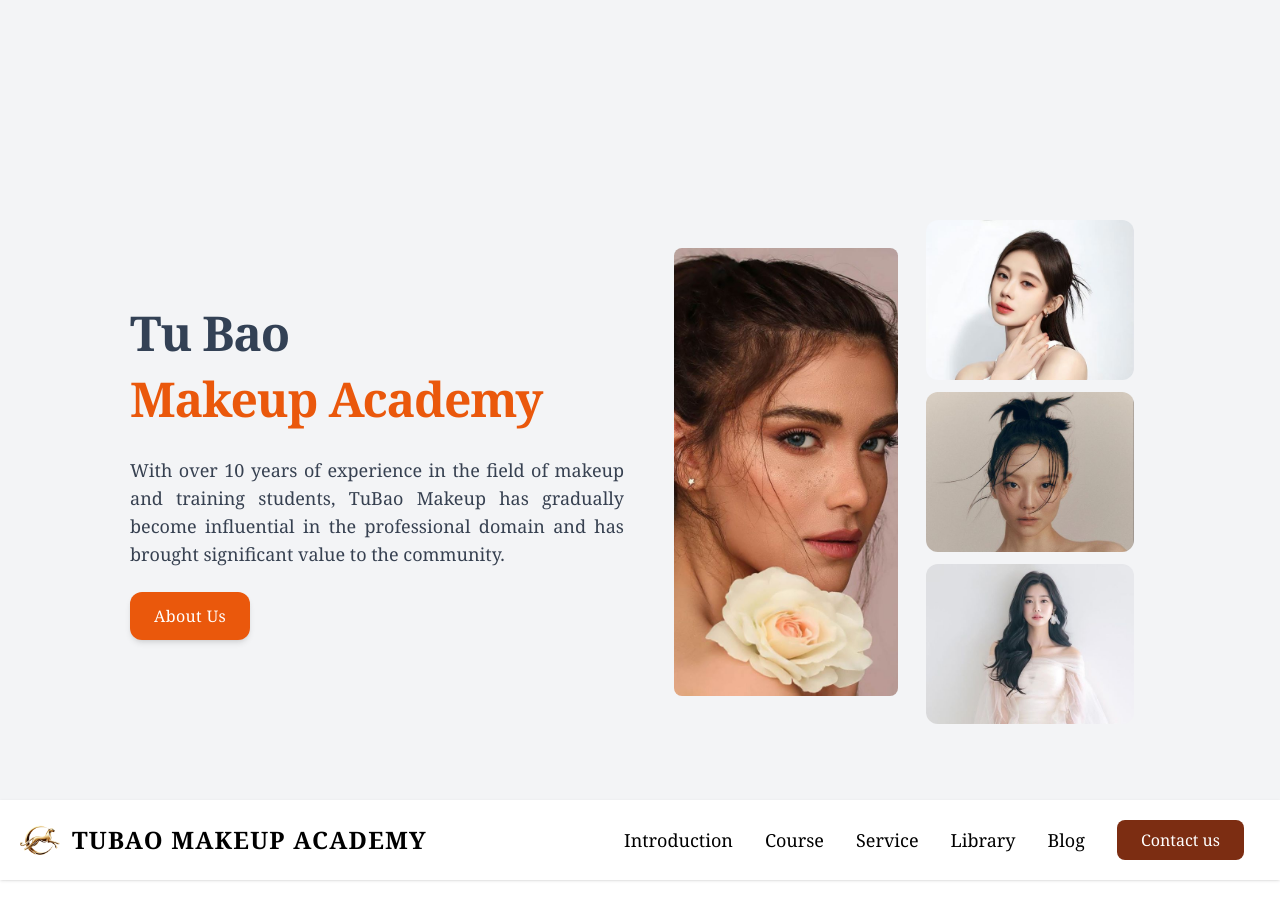
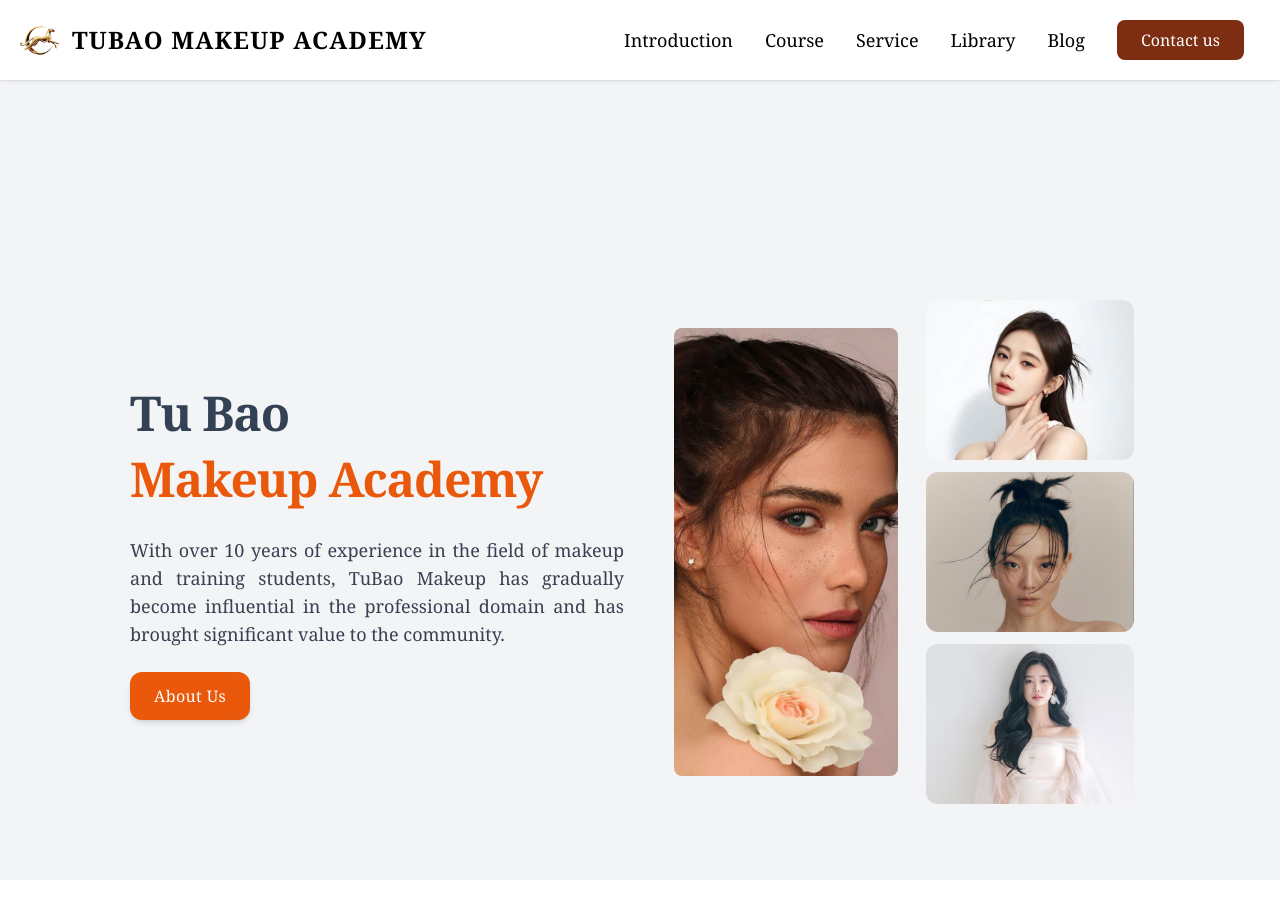
Before and after one commit to huyhoang2564/Final_Web_G9_2, a website built with Vite: page index.html in a window 1280 px wide. Shown: the top 918 px of the page. Built offline with nearby package versions, Linux system fonts and the light colour scheme; files whose address does not match are found by name.

Commit message:
Fix thu tu cua homepage, sua lai tat ca phan head cua tat ca cac trang

```diff
--- a/index.html
+++ b/index.html
@@ -3,60 +3,21 @@
 <head>
     <meta charset="UTF-8">
     <meta name="viewport" content="width=device-width, initial-scale=1.0">
-    <link rel="apple-touch-icon" sizes="180x180" href="/apple-touch-icon.png">
+    <link rel="apple-touch-icon" sizes="180x180" href="src/image/logo/apple-touch-icon.png">
     <link rel="icon" type="image/png" sizes="32x32" href="src/image/logo/favicon-32x32.png">
     <link rel="icon" type="image/png" sizes="16x16" href="src/image/logo/favicon-16x16.png">
     <link rel="manifest" href="/site.webmanifest">
+    <script src="https://cdn.tailwindcss.com"></script>
+    <script type="module" src="https://unpkg.com/ionicons@7.1.0/dist/ionicons/ionicons.esm.js"></script>
+    <script nomodule src="https://unpkg.com/ionicons@7.1.0/dist/ionicons/ionicons.js"></script>
+    <link href="https://fonts.googleapis.com/css2?family=Source+Sans+Pro:ital,wght@0,300;0,400;0,600;0,900&display=swap" rel="stylesheet" />
+    <link href="https://cdn.jsdelivr.net/npm/tailwindcss@2.2.19/dist/tailwind.min.css" rel="stylesheet">
     <title>Tu Bao Makeup Academy</title>
 
 </head>
 <body>
 
-    <!--Header - Homepage-->
-    <div class="bg-gray-100">
-        <div class="flex min-h-screen w-screen">
-            <div class="relative my-auto mx-auto flex flex-col px-8 sm:max-w-xl md:max-w-screen-xl md:flex-row">
-                <!-- Left Column -->
-                <div class="my-auto mx-auto w-full max-w-xl md:mt-56 lg:max-w-screen-xl md:mr-8">
-                    <div class="mb-16 lg:mb-0 lg:max-w-lg">
-                        <div class="mb-6 max-w-xl">
-                            <h2 class="mb-6 max-w-lg text-4xl font-bold tracking-tight text-slate-700 sm:text-5xl sm:leading-snug">
-                                Tu Bao <br />
-                                <span class="inline-block font-bold text-orange-600">Makeup Academy</span>
-                            </h2>
-                            <p class="text-base text-justify text-gray-700 md:text-lg">With over 10 years of experience in the field of makeup and training students, TuBao Makeup has gradually become influential in the professional domain and has brought significant value to the community.</p>
-                        </div>
-                        <div class="flex items-center">
-                            <a href="/" class="mr-6 inline-flex h-12 items-center justify-center rounded-xl bg-orange-600 px-6 font-medium tracking-wide text-white shadow-md outline-none transition duration-200 hover:bg-orange-400 focus:ring hover-scale transition-bg hover-bg-orange"> About Us </a>
-                        </div>
-                    </div>
-                </div>
-                <!-- Left Column -->
 
-                <!-- Right Column -->
-                <div class="flex h-full w-full space-x-3 overflow-hidden md:justify-end">
-                    <!-- Col 2 -->
-                    <div class="hidden w-56 items-center space-y-3 md:mt-36 lg:flex">
-                        <div class="overflow-hidden rounded-lg transition-transform hover-scale">
-                            <img class="h-full w-full object-contain" src="src/image/homepage/headerhome1.jpg" alt="" />
-                        </div>
-                    </div>
-                    <div class="my-auto flex space-x-3 rounded-xl md:mt-36 md:w-60 md:flex-col md:space-y-3 md:space-x-0 md:px-4">
-                        <div class="h-40 overflow-hidden rounded-xl transition-transform hover-scale hover-opacity">
-                            <img class="bg-center mx-auto object-contain object-bottom" src="src/image/homepage/headerhome2.jpg" alt="" />
-                        </div>
-                        <div class="h-40 overflow-hidden rounded-xl transition-transform hover-scale hover-opacity">
-                            <img class="mx-auto object-contain object-bottom" src="src/image/homepage/headerhome3.jpg" alt="" />
-                        </div>
-                        <div class="h-40 overflow-hidden rounded-xl transition-transform hover-scale hover-opacity">
-                            <img class="mx-auto object-contain object-bottom" src="src/image/homepage/headerhome4.jpg" alt="" />
-                        </div>
-                    </div>
-                </div>
-                <!-- Right Column -->
-            </div>
-        </div>
-    </div>
 
 
     <!-- Navbar -->
@@ -108,7 +69,53 @@
         </div>
     </div>
 
-  <!--Footer start from here-->
+    <!--Header - Homepage-->
+    <div class="bg-gray-100">
+        <div class="flex min-h-screen w-screen">
+            <div class="relative my-auto mx-auto flex flex-col px-8 sm:max-w-xl md:max-w-screen-xl md:flex-row">
+                <!-- Left Column -->
+                <div class="my-auto mx-auto w-full max-w-xl md:mt-56 lg:max-w-screen-xl md:mr-8">
+                    <div class="mb-16 lg:mb-0 lg:max-w-lg">
+                        <div class="mb-6 max-w-xl">
+                            <h2 class="mb-6 max-w-lg text-4xl font-bold tracking-tight text-slate-700 sm:text-5xl sm:leading-snug">
+                                Tu Bao <br />
+                                <span class="inline-block font-bold text-orange-600">Makeup Academy</span>
+                            </h2>
+                            <p class="text-base text-justify text-gray-700 md:text-lg">With over 10 years of experience in the field of makeup and training students, TuBao Makeup has gradually become influential in the professional domain and has brought significant value to the community.</p>
+                        </div>
+                        <div class="flex items-center">
+                            <a href="/" class="mr-6 inline-flex h-12 items-center justify-center rounded-xl bg-orange-600 px-6 font-medium tracking-wide text-white shadow-md outline-none transition duration-200 hover:bg-orange-400 focus:ring hover-scale transition-bg hover-bg-orange"> About Us </a>
+                        </div>
+                    </div>
+                </div>
+                <!-- Left Column -->
+
+                <!-- Right Column -->
+                <div class="flex h-full w-full space-x-3 overflow-hidden md:justify-end">
+                    <!-- Col 2 -->
+                    <div class="hidden w-56 items-center space-y-3 md:mt-36 lg:flex">
+                        <div class="overflow-hidden rounded-lg transition-transform hover-scale">
+                            <img class="h-full w-full object-contain" src="src/image/homepage/headerhome1.jpg" alt="" />
+                        </div>
+                    </div>
+                    <div class="my-auto flex space-x-3 rounded-xl md:mt-36 md:w-60 md:flex-col md:space-y-3 md:space-x-0 md:px-4">
+                        <div class="h-40 overflow-hidden rounded-xl transition-transform hover-scale hover-opacity">
+                            <img class="bg-center mx-auto object-contain object-bottom" src="src/image/homepage/headerhome2.jpg" alt="" />
+                        </div>
+                        <div class="h-40 overflow-hidden rounded-xl transition-transform hover-scale hover-opacity">
+                            <img class="mx-auto object-contain object-bottom" src="src/image/homepage/headerhome3.jpg" alt="" />
+                        </div>
+                        <div class="h-40 overflow-hidden rounded-xl transition-transform hover-scale hover-opacity">
+                            <img class="mx-auto object-contain object-bottom" src="src/image/homepage/headerhome4.jpg" alt="" />
+                        </div>
+                    </div>
+                </div>
+                <!-- Right Column -->
+            </div>
+        </div>
+    </div>
+
+    <!--Footer start from here-->
     <footer class="w-full">
         <div class="mx-auto max-w-7xl px-4 sm:px-6 lg:px-8">
             <!--Grid-->
```
Also changed, not shown: src/html/blog.html (+6 -1 lines), src/html/course.html (+6 -1 lines), src/html/intro.html (+6 -1 lines), src/html/news1.html (+6 -1 lines), src/html/service.html (+6 -1 lines).
